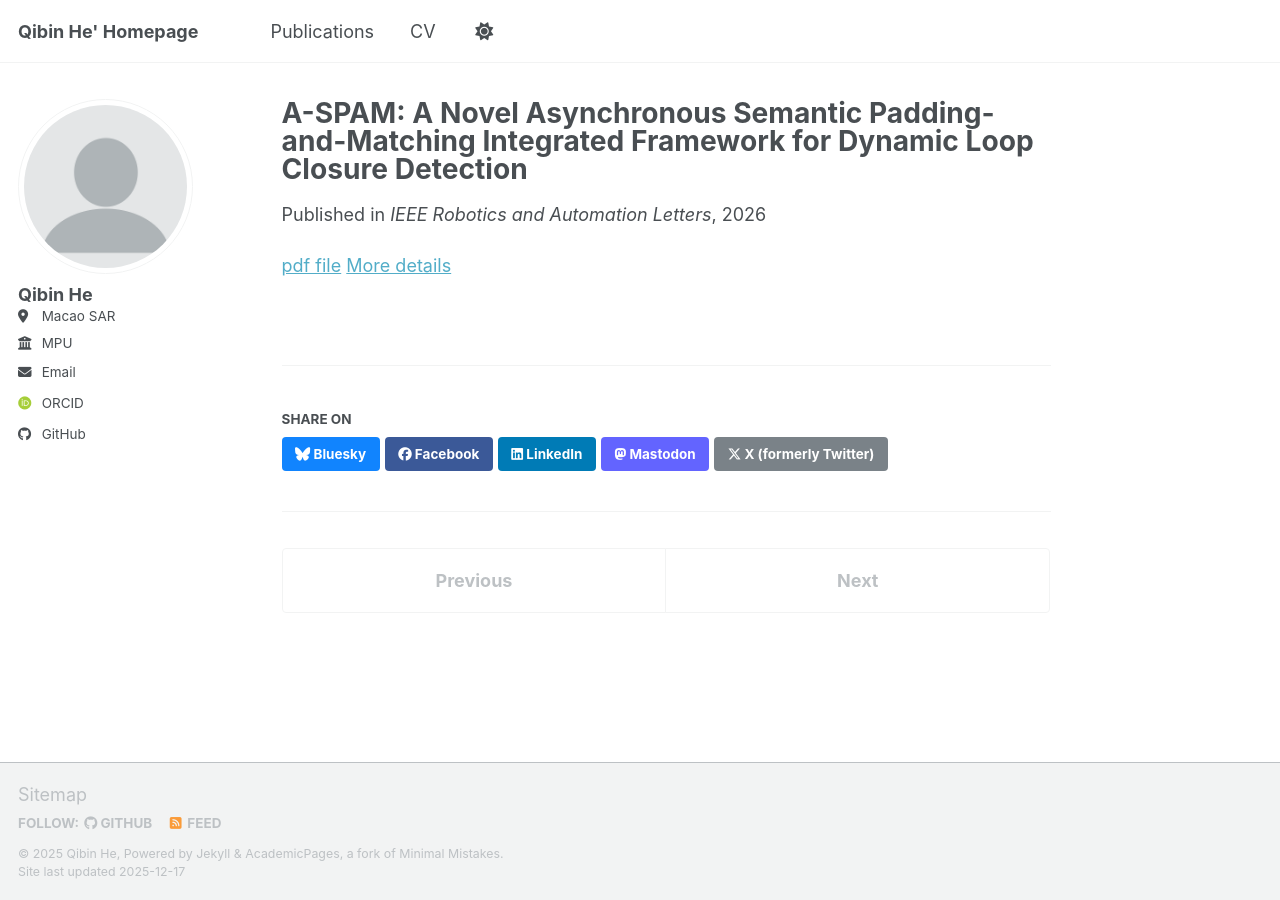
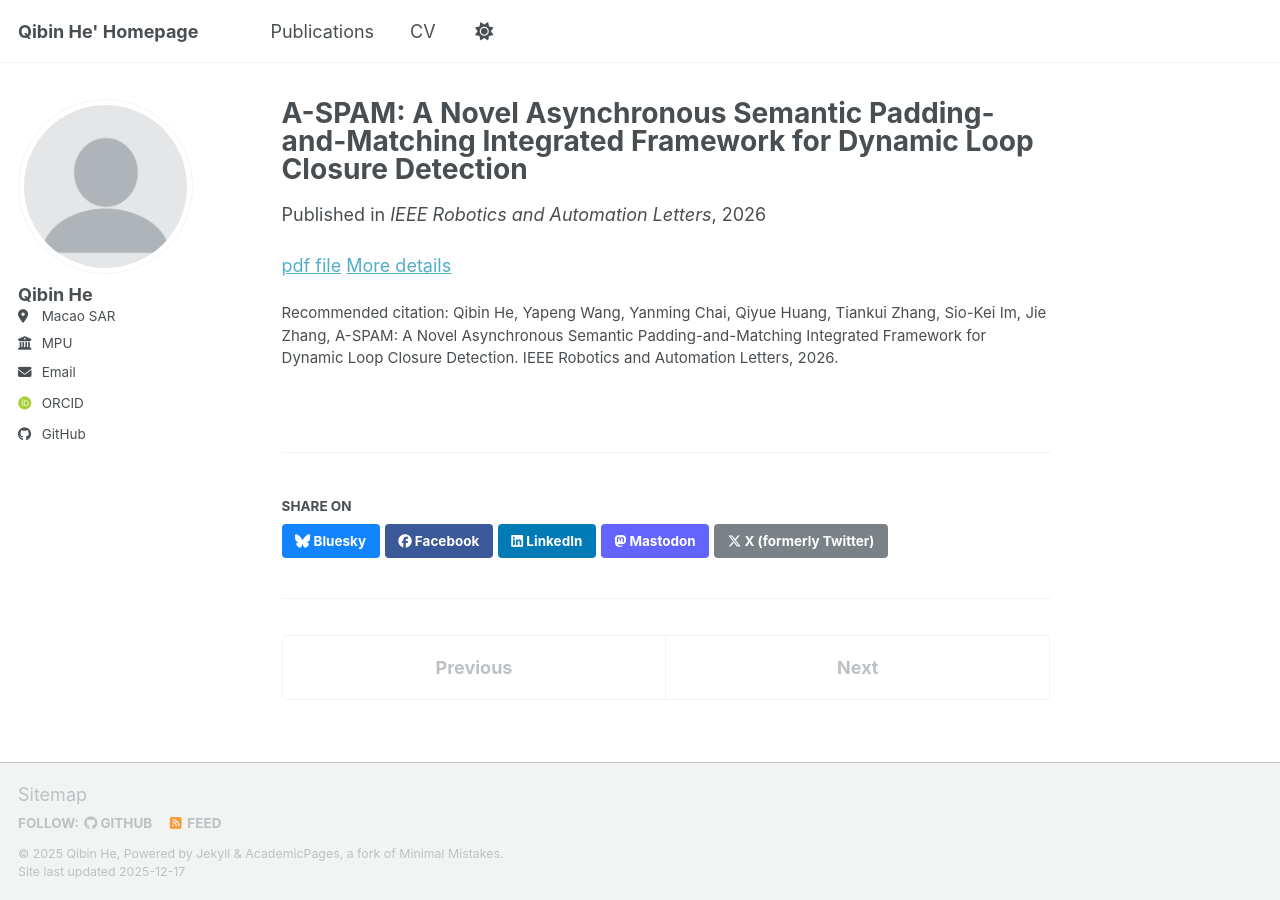
Before and after one commit to MECHA-HE/MECHA-HE.github.io, a Jekyll site: the page built from _publications/2026-01-01-A-SPAM-A-Novel-Asynchronous-Semantic-Padding-and-Matching-Integrated-Framework-for-Dynamic-Loop-Closure-Detection.md, in a window 1280 px wide. Built offline with Jekyll 4.4.1, drawn with Linux system fonts in a browser that asks for light colours; some web fonts are replaced; a script bundle is joined from its source files by our own code; library files that are not in the unit come from our copies.

Commit message:
Update 2026-01-01-A-SPAM-A-Novel-Asynchronous-Semantic-Padding-and-Matching-Integrated-Framework-for-Dynamic-Loop-Closure-Detection.md

```diff
--- a/_publications/2026-01-01-A-SPAM-A-Novel-Asynchronous-Semantic-Padding-and-Matching-Integrated-Framework-for-Dynamic-Loop-Closure-Detection.md
+++ b/_publications/2026-01-01-A-SPAM-A-Novel-Asynchronous-Semantic-Padding-and-Matching-Integrated-Framework-for-Dynamic-Loop-Closure-Detection.md
@@ -5,5 +5,7 @@
 category: manuscripts
 date: 2026-01-01
 venue: 'IEEE Robotics and Automation Letters'
+citation: ' Qibin He,  Yapeng Wang,  Yanming Chai,  Qiyue Huang,  Tiankui Zhang,  Sio-Kei Im,  Jie Zhang, A-SPAM: A Novel Asynchronous Semantic Padding-and-Matching Integrated Framework for Dynamic Loop Closure Detection. IEEE Robotics and Automation Letters, 2026.'
+
 ---
 [pdf file](https://raw.githubusercontent.com/MECHA-HE/MECHA-HE.github.io/master/_publications/A_SPAM_pre.pdf) [More details](https://ieeexplore.ieee.org/document/11263859)
```
